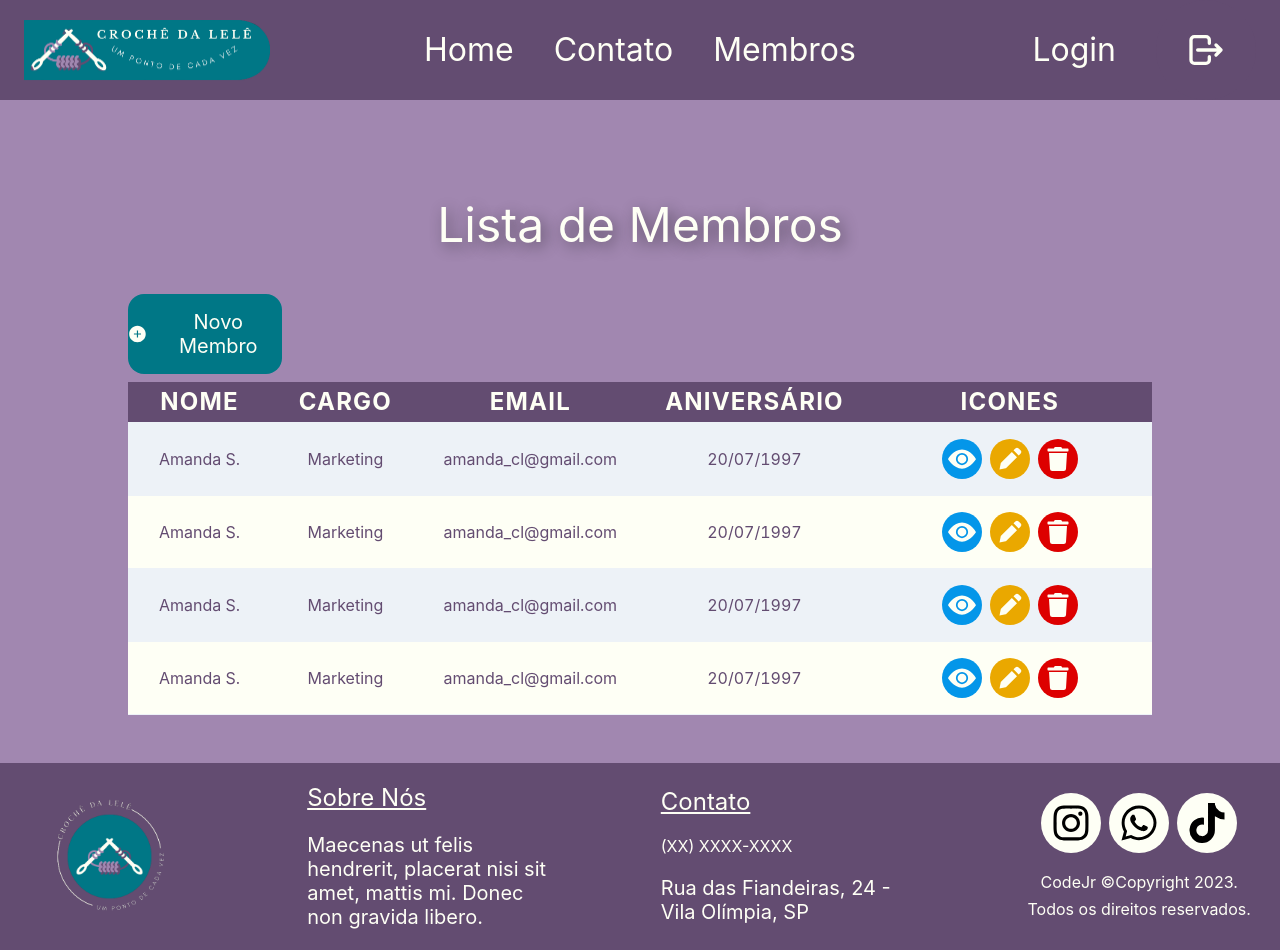
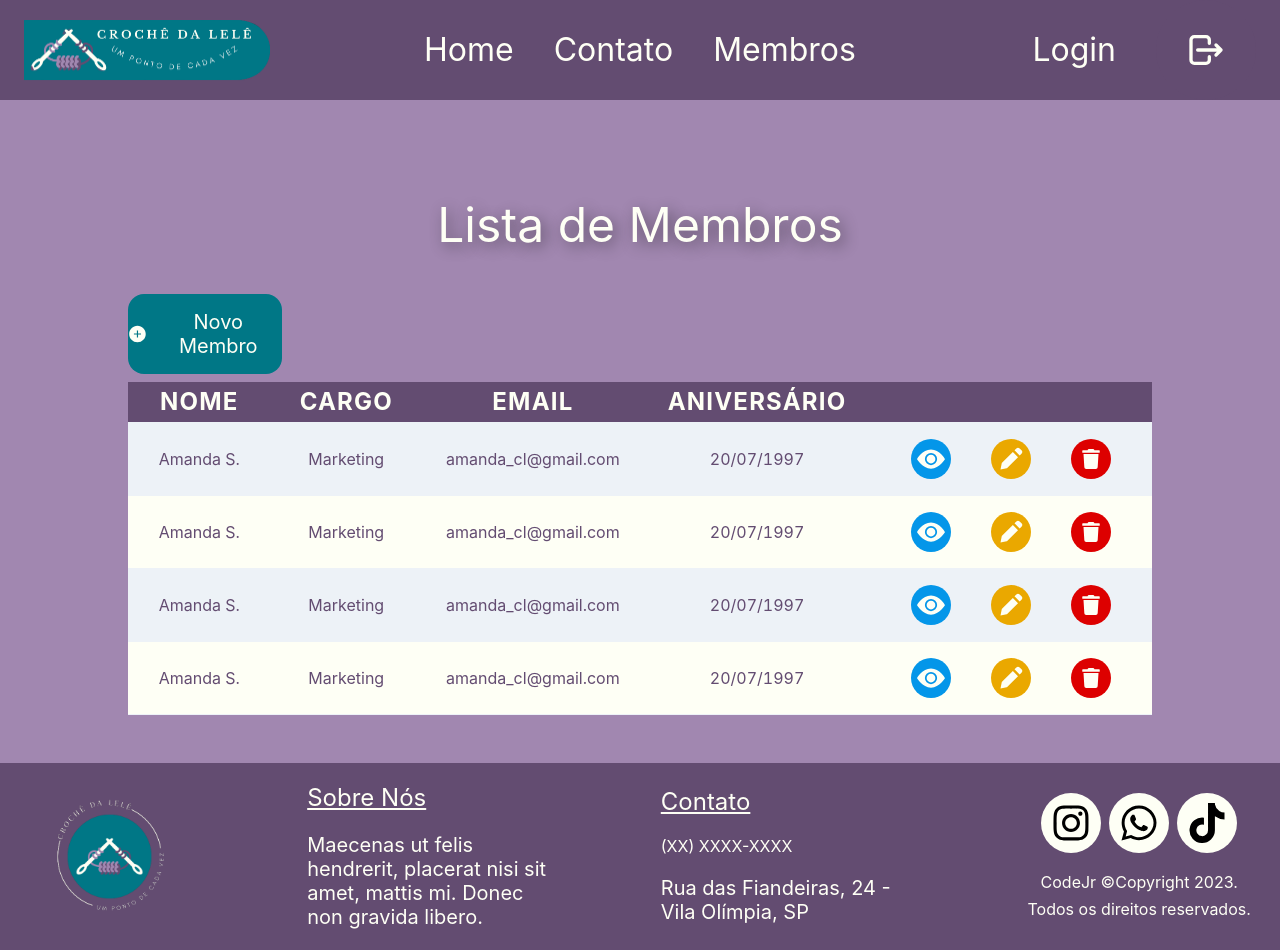
Before and after one commit to yamashita-tiemi/croche_da_lele, a Next.js app: page /admin in a window 1280 px wide. Built offline with nearby package versions, Linux system fonts and the light colour scheme.

Commit message:
create modal

```diff
--- a/src/components/Icons/index.tsx
+++ b/src/components/Icons/index.tsx
@@ -3,7 +3,7 @@ import { TbLogout } from "react-icons/tb";
 import { FaInstagram, FaWhatsapp, FaTiktok, FaTrash } from "react-icons/fa";
 import { BsEyeFill } from "react-icons/bs";
 import { BiSolidPencil } from "react-icons/bi";
-import { HStack, Stack } from "@chakra-ui/react";
+import { Button, HStack, Stack } from "@chakra-ui/react";
 
 interface IconProps {
     width: string
@@ -63,12 +63,30 @@ export function IconSocialMedia({ size, width }:IconSocialMediaProps) {
     )
 }
 
-export function IconSocialCRUD() {
+interface IconSocialCRUDProps {
+    onOpenView: any
+    onOpenEdit: any
+    onOpenDelete: any
+}
+
+export function IconSocialCRUD({ onOpenView, onOpenEdit, onOpenDelete }: IconSocialCRUDProps) {
     return (
         <HStack justifyContent={"center"}>
-            <Icon width={"40px"} colorBg={"#0496E9"} color={"offWhite"}><BsEyeFill size={28}/></Icon>
-            <Icon width={"40px"} colorBg={"#EAA800"} color={"offWhite"}><BiSolidPencil size={28}/></Icon>
-            <Icon width={"40px"} colorBg={"#D00"} color={"offWhite"}><FaTrash size={24}/></Icon>
+            <Button onClick={onOpenView} bg={"none"}>
+                <Icon width={"40px"} colorBg={"#0496E9"} color={"offWhite"}>
+                    <BsEyeFill size={28} />
+                </Icon>
+            </Button>
+            <Button onClick={onOpenEdit} bg={"none"}>
+                <Icon width={"40px"} colorBg={"#EAA800"} color={"offWhite"}>
+                    <BiSolidPencil size={28} />
+                </Icon>
+            </Button>
+            <Button onClick={onOpenDelete} bg={"none"}>
+                <Icon width={"40px"} colorBg={"#D00"} color={"offWhite"}>
+                    <FaTrash size={20} />
+                </Icon>
+            </Button>
         </HStack>
     )
 }
--- /dev/null
+++ b/src/components/Modal/index.tsx
@@ -0,0 +1,119 @@
+import { Button, FormControl, FormLabel, HStack, Input, Modal, ModalBody, ModalCloseButton, ModalContent, ModalFooter, ModalOverlay, useDisclosure } from "@chakra-ui/react"
+import React from "react"
+import { IconSocialCRUD } from "../Icons"
+import { TextIndex } from "../Text";
+
+
+export function ModalCRUD() {
+    const { isOpen: isOpenView, onOpen: onOpenView, onClose: onCloseView } = useDisclosure()
+    const { isOpen: isOpenEdit, onOpen: onOpenEdit, onClose: onCloseEdit } = useDisclosure()
+    const { isOpen: isOpenDelete, onOpen: onOpenDelete, onClose: onCloseDelete } = useDisclosure()
+
+    const initialRef = React.useRef(null)
+
+    return (
+        <>
+            <IconSocialCRUD onOpenView={onOpenView} onOpenEdit={onOpenEdit} onOpenDelete={onOpenDelete}/>
+
+            <Modal
+                initialFocusRef={initialRef}
+                isOpen={isOpenView}
+                onClose={onCloseView}
+                isCentered
+            >
+                <ModalOverlay />
+                <ModalContent>
+                    <ModalCloseButton />
+                    <ModalBody pb={6} pt={16}>
+                        <FormControl>
+                            <FormLabel>Nome</FormLabel>
+                            <Input ref={initialRef} placeholder='nome' />
+                        </FormControl>
+
+                        <FormControl mt={4}>
+                            <FormLabel>Cargo</FormLabel>
+                            <Input placeholder='cargo' />
+                        </FormControl>
+
+                        <FormControl mt={4}>
+                            <FormLabel>Email</FormLabel>
+                            <Input placeholder='email' />
+                        </FormControl>
+
+                        <FormControl mt={4}>
+                            <FormLabel>Aniversário</FormLabel>
+                            <Input placeholder='aniversario' />
+                        </FormControl>
+                    </ModalBody>
+
+                    <ModalFooter>
+                        <Button colorScheme='blue' mr={3}>
+                            Salvar
+                        </Button>
+                        <Button onClick={onCloseView}>Fechar</Button>
+                    </ModalFooter>
+                </ModalContent>
+            </Modal>
+
+            <Modal
+                initialFocusRef={initialRef}
+                isOpen={isOpenEdit}
+                onClose={onCloseEdit}
+                isCentered
+            >
+                <ModalOverlay />
+                <ModalContent>
+                    <ModalCloseButton />
+                    <ModalBody pb={6} pt={16}>
+                        <FormControl>
+                            <FormLabel>Nome</FormLabel>
+                            <Input ref={initialRef} placeholder='nome' />
+                        </FormControl>
+
+                        <FormControl mt={4}>
+                            <FormLabel>Cargo</FormLabel>
+                            <Input placeholder='cargo' />
+                        </FormControl>
+
+                        <FormControl mt={4}>
+                            <FormLabel>Email</FormLabel>
+                            <Input placeholder='email' />
+                        </FormControl>
+
+                        <FormControl mt={4}>
+                            <FormLabel>Aniversário</FormLabel>
+                            <Input placeholder='aniversario' />
+                        </FormControl>
+                    </ModalBody>
+
+                    <ModalFooter>
+                        <Button colorScheme='blue' mr={3}>
+                            Salvar
+                        </Button>
+                        <Button onClick={onCloseEdit}>Fechar</Button>
+                    </ModalFooter>
+                </ModalContent>
+            </Modal>
+
+            <Modal isOpen={isOpenDelete} onClose={onCloseDelete} isCentered>
+                <ModalOverlay />
+                <ModalContent>
+                    <ModalCloseButton />
+                    <ModalBody pb={12} pt={16}>
+                        {/* <h2>Tem certeza que deseja excluir?</h2> */}
+                        <TextIndex text={"Tem certeza que deseja excluir?"} size={"24px"} color={"#000"}></TextIndex>
+                    </ModalBody>
+
+                    <ModalFooter>
+                        <Button colorScheme='gray' mr={3} onClick={onCloseDelete}>
+                            Fechar
+                        </Button>
+                        <Button colorScheme='red' mr={3}>
+                            Excluir
+                        </Button>
+                    </ModalFooter>
+                </ModalContent>
+            </Modal>
+        </>
+    )
+}
--- a/src/components/Table/index.tsx
+++ b/src/components/Table/index.tsx
@@ -1,5 +1,5 @@
 import { TableContainer, Thead, Tr, Th, Tbody, Td, Table } from "@chakra-ui/react";
-import { IconSocialCRUD } from "../Icons";
+import { ModalCRUD } from "../Modal";
 
 export function TableMembros() {
     return (
@@ -56,11 +56,11 @@ export function TableAdmin() {
             <Table variant='striped' color="purple">
                 <Thead bg={"purple"}>
                     <Tr>
-                        <Th color={"offWhite"} fontSize={"24px"} width={"15%"} textAlign={"center"}>Nome</Th>
-                        <Th color={"offWhite"} fontSize={"24px"} width={"15%"} textAlign={"center"}>Cargo</Th>
-                        <Th color={"offWhite"} fontSize={"24px"} width={"15%"} textAlign={"center"}>Email</Th>
-                        <Th color={"offWhite"} fontSize={"24px"} width={"15%"} textAlign={"center"}>Aniversário</Th>
-                        <Th color={"offWhite"} fontSize={"24px"} width={"35%"} textAlign={"center"}>Icones</Th>
+                        <Th color={"offWhite"} fontSize={"24px"} width={"18%"} textAlign={"center"}>Nome</Th>
+                        <Th color={"offWhite"} fontSize={"24px"} width={"18%"} textAlign={"center"}>Cargo</Th>
+                        <Th color={"offWhite"} fontSize={"24px"} width={"18%"} textAlign={"center"}>Email</Th>
+                        <Th color={"offWhite"} fontSize={"24px"} width={"18%"} textAlign={"center"}>Aniversário</Th>
+                        <Th color={"offWhite"} fontSize={"24px"} width={"28%"} textAlign={"center"}></Th>
                     </Tr>
                 </Thead>
                 <Tbody>
@@ -69,28 +69,28 @@ export function TableAdmin() {
                         <Td textAlign={"center"}>Marketing</Td>
                         <Td textAlign={"center"}>amanda_cl@gmail.com</Td>
                         <Td textAlign={"center"}>20/07/1997</Td>
-                        <Td textAlign={"center"}><IconSocialCRUD/></Td>
+                        <Td textAlign={"center"}><ModalCRUD/></Td>
                     </Tr>
                     <Tr>
                         <Td textAlign={"center"}>Amanda S.</Td>
                         <Td textAlign={"center"}>Marketing</Td>
                         <Td textAlign={"center"}>amanda_cl@gmail.com</Td>
                         <Td textAlign={"center"}>20/07/1997</Td>
-                        <Td textAlign={"center"}><IconSocialCRUD/></Td>
+                        <Td textAlign={"center"}><ModalCRUD/></Td>
                     </Tr>
                     <Tr>
                         <Td textAlign={"center"}>Amanda S.</Td>
                         <Td textAlign={"center"}>Marketing</Td>
                         <Td textAlign={"center"}>amanda_cl@gmail.com</Td>
                         <Td textAlign={"center"}>20/07/1997</Td>
-                        <Td textAlign={"center"}><IconSocialCRUD/></Td>
+                        <Td textAlign={"center"}><ModalCRUD/></Td>
                     </Tr>
                     <Tr>
                         <Td textAlign={"center"}>Amanda S.</Td>
                         <Td textAlign={"center"}>Marketing</Td>
                         <Td textAlign={"center"}>amanda_cl@gmail.com</Td>
                         <Td textAlign={"center"}>20/07/1997</Td>
-                        <Td textAlign={"center"}><IconSocialCRUD/></Td>
+                        <Td textAlign={"center"}><ModalCRUD/></Td>
                     </Tr>
                 </Tbody>
             </Table>
```
